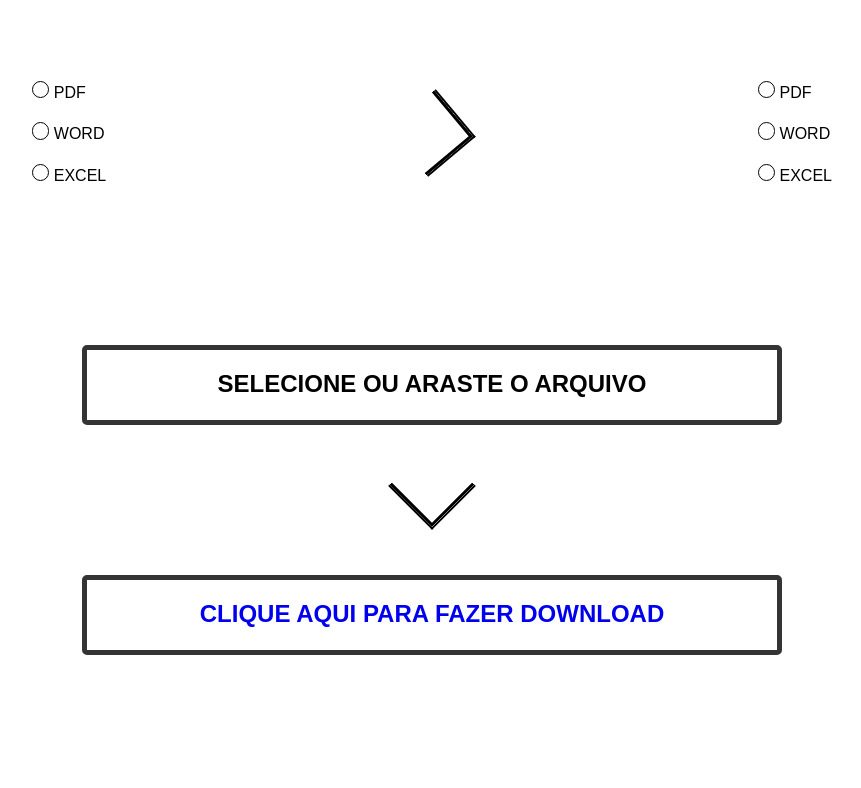
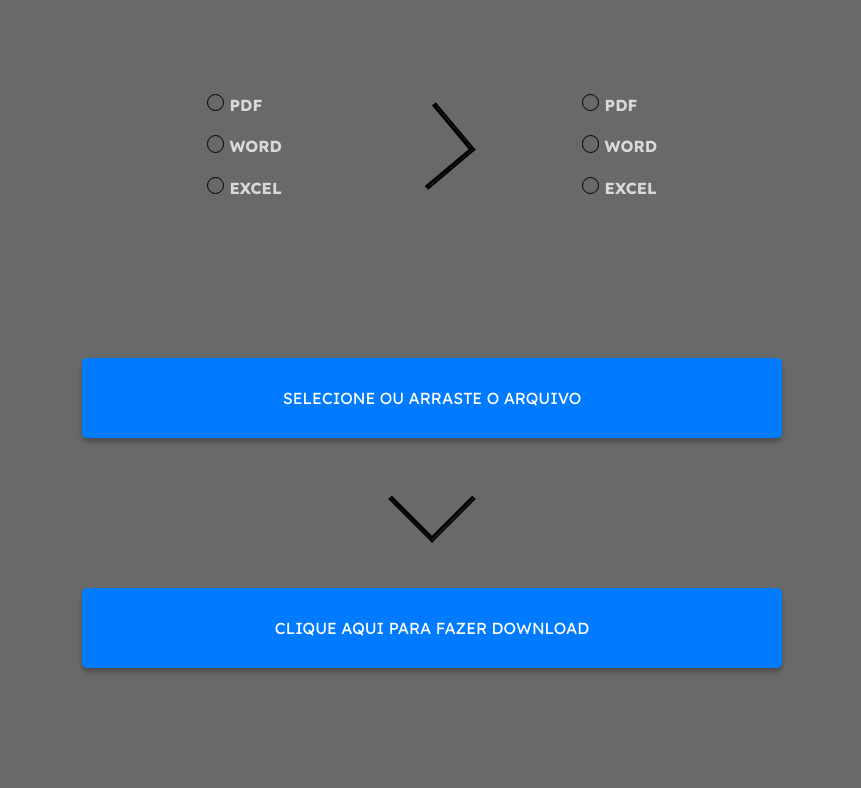
Before and after one commit to Maicon7500/Conversor_Arquivos, a plain HTML site: page index.html in a window 1280 px wide. Shown: the part 86-874 px from the top of the page, without its empty margins (208-1069 px from the left). Drawn offline with Linux system fonts and the light colour scheme.

Commit message:
Ajustando CSS

```diff
--- a/index.html
+++ b/index.html
@@ -3,15 +3,10 @@
 <head>
     <meta charset="UTF-8">
     <meta name="viewport" content="width=device-width, initial-scale=1.0">
-
     <link rel="stylesheet" href="./style.css">
-
     <script src="./script.js" defer></script>
-
     <title>Conversor de Arquivos</title>
-
 </head>
-</div>
 <body>
     <h1>CONVERSOR DE ARQUIVOS DE TEXTO</h1>
     <br><br><br><br><br>
@@ -22,7 +17,9 @@
             <label><input type="checkbox" name="checkbox2"> WORD</label>
             <label><input type="checkbox" name="checkbox3"> EXCEL</label>
         </div>
+
             <div class="arrow-container"></div>
+
             <div class="arrow"></div>
 
         <div class="column2">
@@ -32,19 +29,18 @@
         </div>
     </div>
 
+    <div class="envio-container">
+        <label><input type="file" name="envio">SELECIONE OU ARRASTE O ARQUIVO</label>
+    </div>
 
-        <div class="envio-container">
-            <label><input type="file" name="envio">SELECIONE OU ARASTE O ARQUIVO</label>
-
-        </div>
     <div class="arrow-container2">
         <div class="arrow2"></div>
+    </div>
 
     <div class="download-container">
         <label>
-                <a href="/images/download-img.jpg" download="imglogo">CLIQUE AQUI PARA FAZER DOWNLOAD</a>
+            <a href="/images/download-img.jpg" download class="download-button">CLIQUE AQUI PARA FAZER DOWNLOAD</a>
         </label>
     </div>
-
 </body>
 </html>
--- a/style.css
+++ b/style.css
@@ -1,27 +1,29 @@
 @import url('https://fonts.googleapis.com/css2?family=Lexend+Deca:wght@300;400;500;600;700&display=swap');
 
-*{
+* {
     margin: 0;
     padding: 0;
     box-sizing: border-box;
-    font-family: sans-serif;
+    font-family: 'Lexend Deca', sans-serif;
+    background: #696969;
 }
 
-h1{
+h1 {
     margin-top: 30px;
     text-align: center;
+    color: #fff;;
 }
 
-.checkbox-container{
+.checkbox-container {
     display: flex;
     align-items: center;
     justify-content: space-between;
-    width: 800px;
+    width: 450px;
     margin: 0 auto;
-
+    font-weight: bold;
 }
 
-.checkbox-container input{
+.checkbox-container input {
     width: 1.3em;
     height: 1.3em;
     border-radius: 50%;
@@ -32,7 +34,7 @@ h1{
     cursor: pointer;
 }
 
-.checkbox-container input:checked{
+.checkbox-container input:checked {
     background-color: green;
 }
 
@@ -41,43 +43,52 @@ h1{
     flex-direction: column;
 }
 
-.arrow-container{
+.arrow-container {
     position: absolute;
 }
 
 .arrow {
     padding: 30px;
-    box-shadow: 2px -2px 0 1px #000 inset ;
+    box-shadow: 2px -2px 0 1px #000 inset;
     border: solid black;
     border-width: 0 0 2px 2px;
-    rotate:-130deg;
+    transform: rotate(-130deg);
 }
 
 .checkbox-container label {
     margin: 10px 0;
+    color: #D9D9D9;
 }
 
 .envio-container {
     display: flex;
     align-items: center;
     justify-content: center;
-    margin: 150px;
+    margin: 150px 0;
 }
+
 .envio-container input {
     display: none;
 }
 
 .envio-container label {
-    text-align: center;
-    text-transform: uppercase;
-    font-weight: bold;
-    font-size:x-large;
     width: 700px;
     height: 80px;
-    border: 5px solid #343434;
-    padding: 20px;
+    display: inline-block;
+    padding: 30px;
+    font-size: 16px;
+    color: #fff;
+    background-color: #007bff;
+    border: none;
     border-radius: 5px;
+    text-decoration: none;
+    text-align: center;
     cursor: pointer;
+    box-shadow: 0px 4px 4px rgba(0, 0, 0, 0.25);
+}
+
+.envio-container label:hover {
+    background-color: #0056b3;
 }
 
 .arrow-container2 {
@@ -89,71 +100,54 @@ h1{
 .arrow2 {
     position: absolute;
     padding: 30px;
-    box-shadow: 2px -2px 0 1px #000 inset ;
+    box-shadow: 2px -2px 0 1px #000 inset;
     border: solid black;
     border-width: 0 0 2px 2px;
-    rotate:-45deg;
+    transform: rotate(-45deg);
 }
 
 .download-container {
     display: flex;
     align-items: center;
     justify-content: center;
-    margin: 120px;
-    }
+    margin: 120px 0;
+}
 
-.download-container label {
-    text-align: center;
-    text-transform: uppercase;
-    font-weight: bold;
-    font-size:x-large;
-    width: 700px;
-    height: 80px;
-    border: 5px solid #343434;
-    padding: 20px;
-    border-radius: 5px;
-}
-.download-container a{
+.download-container a {
     text-decoration: none;
     text-align: center;
 }
 
+.download-button {
+    width: 700px;
+    height: 80px;
+    display: inline-block;
+    padding: 30px;
+    font-size: 16px;
+    color: #fff;
+    background-color: #007bff;
+    border: none;
+    border-radius: 5px;
+    text-decoration: none;
+    text-align: center;
+    cursor: pointer;
+    transition: background-color 0.3s ease;
+    box-shadow: 0px 4px 4px rgba(0, 0, 0, 0.25);
+}
 
+.download-button:hover {
+    background-color: #0056b3;
+}
 
-
-
-
-
-
-
-
-
-
-
-
-
-
-
-
-
-
-
-
-
-
-
-
-
-
-
-/* .opcoes--checkbox{
+/* Comentado por não estar em uso
+.opcoes--checkbox {
     width: 100%;
     display: flex;
     justify-content: space-around;
     align-items: center;
     background: red;
+}
 
-}
 .input--checkbox {
     width: 1.3em;
     height: 1.3em;
@@ -163,19 +157,15 @@ h1{
     -webkit-appearance: none;
     outline: none;
     cursor: pointer;
-
-
 }
 
 .input--checkbox:checked {
     background-color: red;
-  }
+}
 
 .select_label {
     width: 600px;
     height: 40pc;
-
     border-radius: 60px;
-
 }
- */
+*/
```
Lines whose indentation alone changed are shown as unchanged.
